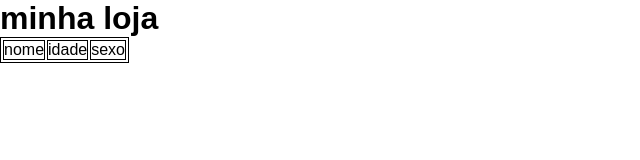
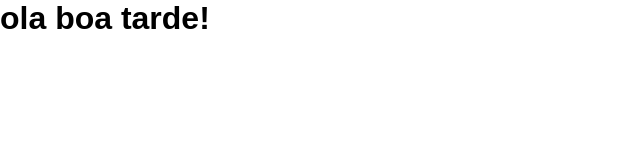
Before and after one commit to Edyylson/financas, a plain HTML site: page index.html in a window 1280 px wide. Shown: the whole page, without its empty margins (0-640 px from the left). Drawn offline with nearby package versions, Linux system fonts and the light colour scheme.

Commit message:
salvando

```diff
--- a/exercicios.js
+++ b/exercicios.js
@@ -1,6 +1,6 @@
 /*console.log("ola tudo bem!");
 
-variaveis
+/*variaveis
 
 var nome = "Eduardo";
 var idade = 18;
@@ -25,13 +25,13 @@ console.log(nome);
 console.log("Meu nome é" + " " + nome + " " + "e eu tenho" + " " + idade + "anos,"
   + " " + "gosto de" + " " + esporte + " " + "e sou" + " " + estadoCivil + "!.");*/
 
-const somaTotal = 21;
+
+/*
+  const somaTotal = 21;
 const aluno = "Moises";
 let BaseCalculo = 3;
 if (somaTotal / BaseCalculo == 7 && aluno == "Moises") {
   console.log("Você esta apredendo Julio!")
 }
 else {
-  console.log("Você esta reprovado!");
-
-}
+  console.log("Você esta reprovado!");*/
--- a/index.html
+++ b/index.html
@@ -16,26 +16,8 @@
 
 
 <body>
-  <header>
-    <h1>minha loja</h1>
 
-  </header>
-
-  <table>
-    <tbody>
-
-      <tr>
-        <td>nome</td>
-        <td>idade</td>
-        <td>sexo</td>
-      </tr>
-
-
-    </tbody>
-
-
-  </table>
-
+  <h1>ola boa tarde!</h1>
 
   <script src="script.js"></script>
   <script src="exercicios.js"></script>
--- a/style.css
+++ b/style.css
@@ -7,11 +7,3 @@
   font-family: 'poppins', sans-serif;
   outline: none;
 }
-
-table {
-  border: 1px solid black;
-}
-
-td {
-  border: 1px solid black;
-}
```
